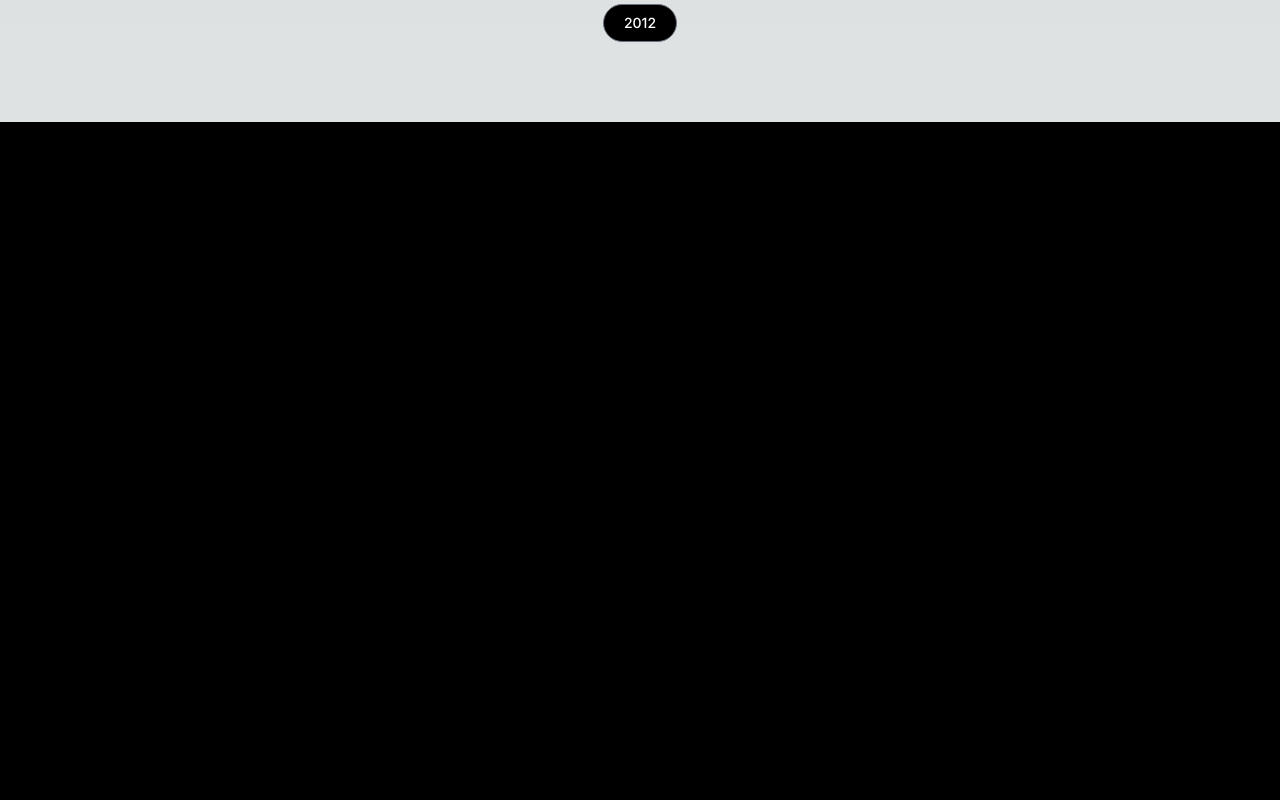
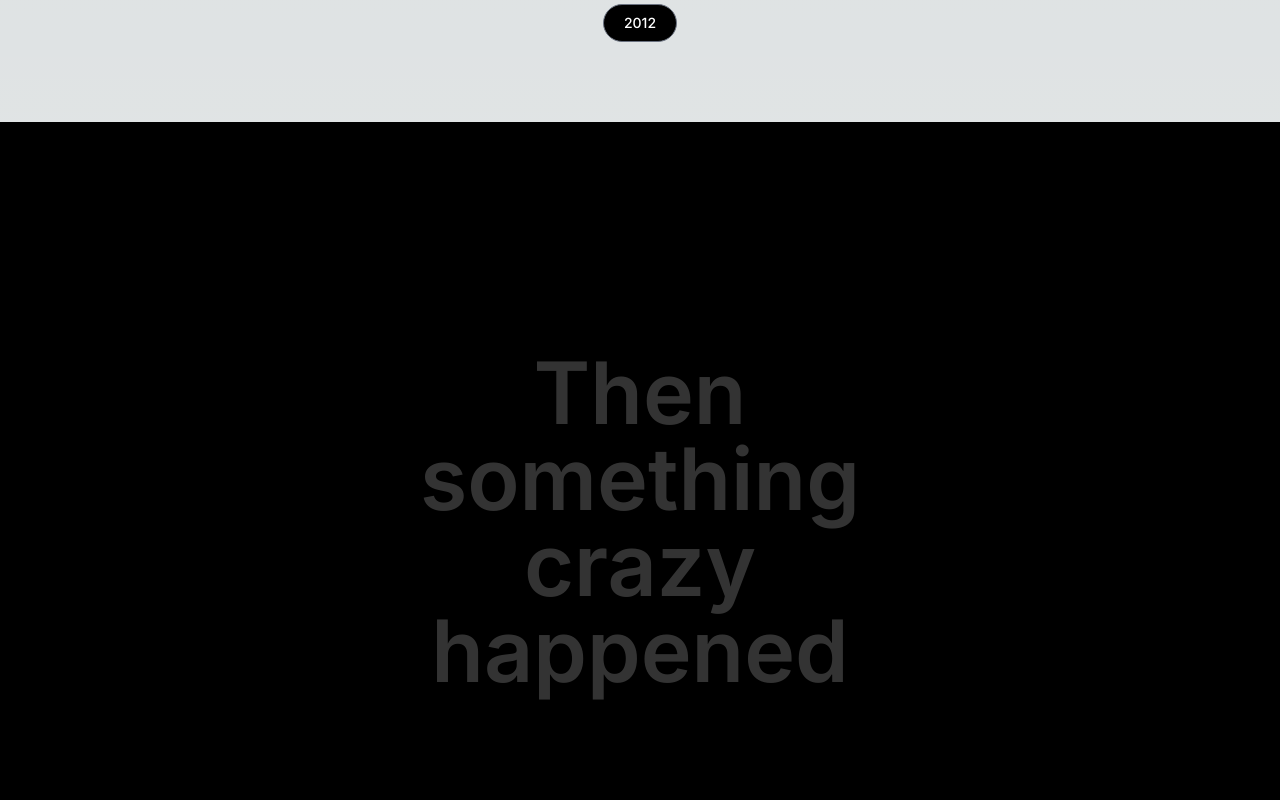
Before and after one commit to abishek180/loyaltri, a Next.js app: page /about in a window 1280 px wide. Shown: the part 1080-1880 px from the top of the page. Built offline with nearby package versions, Linux system fonts and the light colour scheme.

Commit message:
major changes texteffect

```diff
--- a/app/about/page.jsx
+++ b/app/about/page.jsx
@@ -5,7 +5,7 @@ import { motion, useAnimation } from "framer-motion";
 import { useInView } from "react-intersection-observer";
 import story from "@/public/images/story.jpg";
 import SplitImageEffect from "@/components/SplitImageEffect";
-import TextEffect from "@/components/TextEffect";
+import TextEffect from "@/components/TextEffect2";
 
 const Page = () => {
   const controls = useAnimation();
--- /dev/null
+++ b/components/TextEffect2.jsx
@@ -0,0 +1,56 @@
+import React, { useEffect } from 'react';
+import { gsap } from 'gsap';
+import { ScrollTrigger } from 'gsap/ScrollTrigger';
+
+gsap.registerPlugin(ScrollTrigger);
+
+const TextEffect2 = () => {
+  useEffect(() => {
+    const textElements = document.querySelectorAll('.animated-text');
+
+    textElements.forEach((text, index) => {
+      gsap.fromTo(
+        text,
+        { opacity: 0.2, scale: 1 },
+        {
+          opacity: 1,
+          scale: 1.2,
+          scrollTrigger: {
+            trigger: text,
+            start: 'top 0%',
+            end: 'bottom 0%',
+            scrub: true,
+            onEnter: () => {
+              gsap.to(text, { opacity: 1, scale: 1.2, duration: 0.5 });
+            },
+            onLeaveBack: () => {
+              gsap.to(text, { opacity: 0.2, scale: 1, duration: 0.5 });
+            },
+          },
+        }
+      );
+    });
+  }, []);
+
+  return (
+    <div>
+      <div className="sticky-wrapper h-[200vh]">
+        <section className="sticky-section sticky top-0 h-screen flex justify-center items-center bg-black">
+          <div className="flex flex-col justify-center items-center">
+            {["Then", "something", "crazy", "happened"].map((text, index) => (
+              <p
+                key={index}
+                className="animated-text text-white text-[86px] font-semibold text-center leading-none"
+                style={{ opacity: 0.2 }}
+              >
+                {text}
+              </p>
+            ))}
+          </div>
+        </section>
+      </div>
+    </div>
+  );
+};
+
+export default TextEffect2;
```
